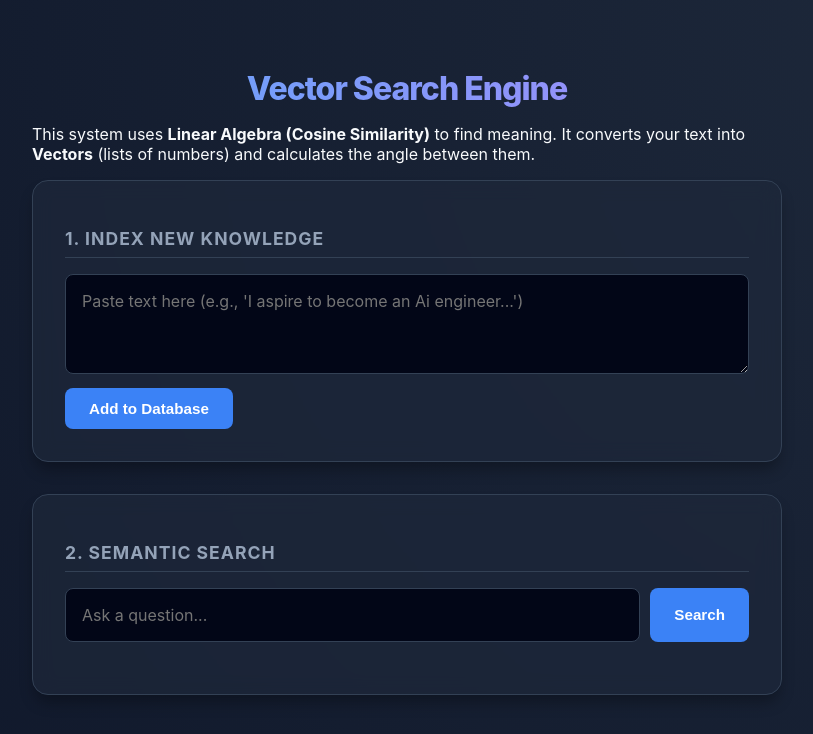
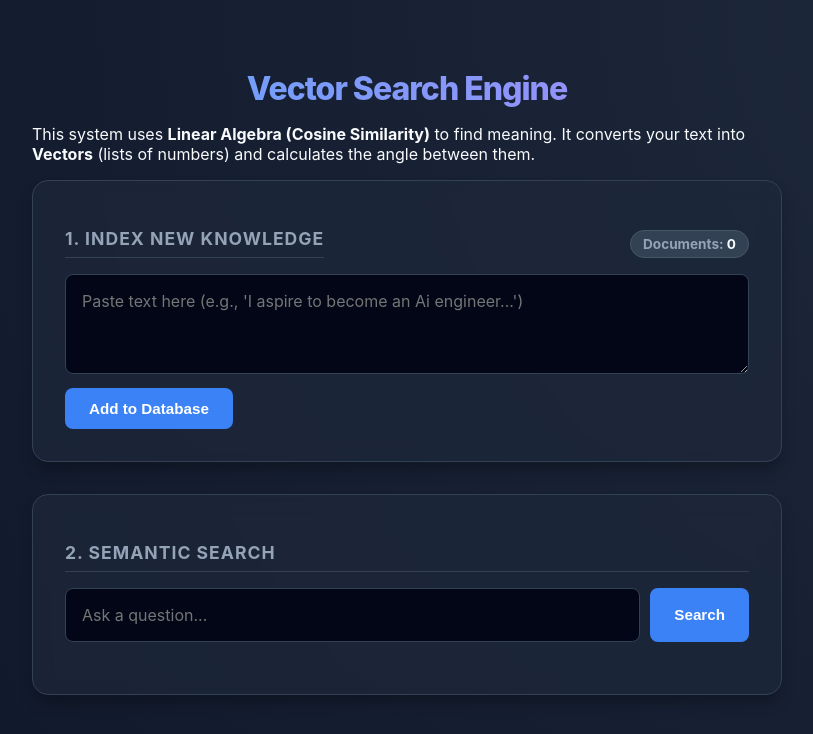
Before and after one commit to sashsutton/vector-search-engine-frontend, a React (Vite) app: page / in a window 1280 px wide. Shown: the top 734 px of the page, without its empty margins (233-1046 px from the left). Built offline with nearby package versions, Linux system fonts and the light colour scheme.

Commit message:
fixed UI error and success message

```diff
--- a/src/App.jsx
+++ b/src/App.jsx
@@ -1,4 +1,4 @@
-import { useState } from 'react'
+import { useState, useEffect } from 'react'
 import './App.css'
 
 function App() {
@@ -6,8 +6,17 @@ function App() {
     const [docText, setDocText] = useState('')
     const [results, setResults] = useState([])
     const [message, setMessage] = useState('')
+    const [messageType, setMessageType] = useState('')
+    const [docCount, setDocCount] = useState(0)
 
-    // Function  to search
+    // 1. Fetch the count when the app loads
+    useEffect(() => {
+        fetch('http://127.0.0.1:8000/')
+            .then(res => res.json())
+            .then(data => setDocCount(data.docs_count))
+            .catch(err => console.error("Backend offline:", err))
+    }, [])
+
     const handleSearch = async () => {
         const response = await fetch('http://127.0.0.1:8000/search', {
             method: 'POST',
@@ -18,17 +27,28 @@ function App() {
         setResults(data.results)
     }
 
-    // Function to add a document
     const handleAddDocument = async () => {
+        try {
             const response = await fetch('http://127.0.0.1:8000/add', {
                 method: 'POST',
                 headers: {'Content-Type': 'application/json'},
                 body: JSON.stringify({text: docText})
             })
+            const data = await response.json()
+
             if (response.ok) {
                 setMessage('Document added to Vector DB!')
+                setMessageType('success')
+                setDocCount(data.total_docs)
                 setDocText('')
                 setTimeout(() => setMessage(''), 3000)
+            } else {
+                setMessage(`Error: ${data.detail || 'Failed to add'}`)
+                setMessageType('error')
+            }
+        } catch (error) {
+            setMessage('Network Error: Is backend running?')
+            setMessageType('error')
         }
     }
 
@@ -42,8 +62,20 @@ function App() {
             </p>
 
             <div className="card">
-
+                <div style={{display: 'flex', justifyContent: 'space-between', alignItems: 'center'}}>
                     <h2>1. Index New Knowledge</h2>
+                    <span style={{
+                        background: '#334155',
+                        padding: '5px 12px',
+                        borderRadius: '20px',
+                        fontSize: '0.85rem',
+                        color: '#94a3b8',
+                        fontWeight: 'bold',
+                        border: '1px solid #475569'
+                    }}>
+                        Documents: <span style={{color: '#f8fafc'}}>{docCount}</span>
+                    </span>
+                </div>
 
                 <textarea
                     placeholder="Paste text here (e.g., 'I aspire to become an Ai engineer...')"
@@ -52,12 +84,19 @@ function App() {
                 />
 
                 <button onClick={handleAddDocument}>Add to Database</button>
-                {message && <p className="success">{message}</p>}
 
+                {message && (
+                    <p className={messageType === 'success' ? "success" : "error-msg"} style={{
+                        color: messageType === 'success' ? '#4ade80' : '#ef4444',
+                        fontWeight: 'bold',
+                        marginTop: '1rem'
+                    }}>
+                        {message}
+                    </p>
+                )}
             </div>
 
             <div className="card">
-
                 <h2>2. Semantic Search</h2>
 
                 <div className="search-box">
```
Lines whose indentation alone changed are shown as unchanged.
